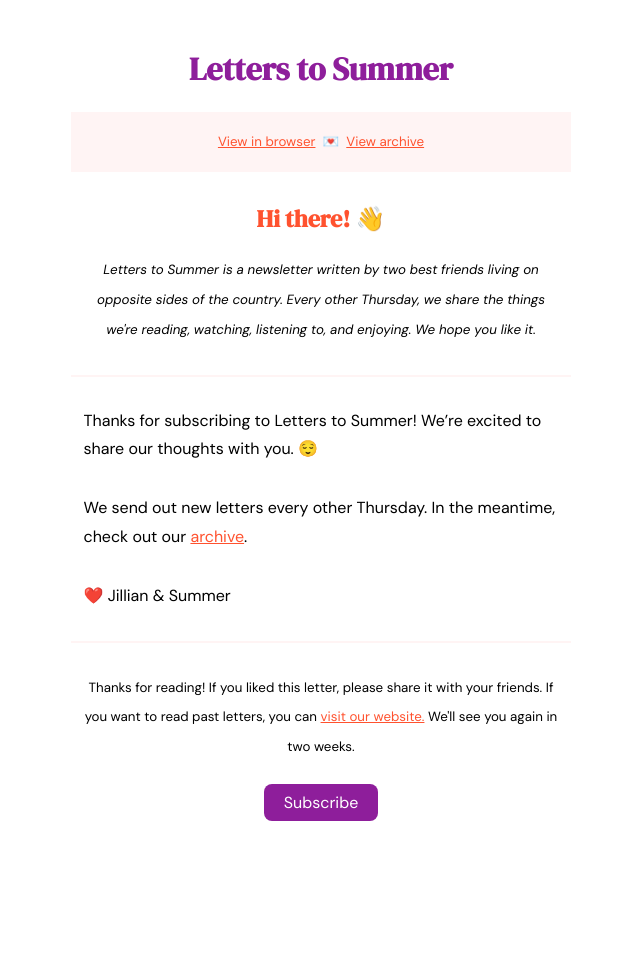
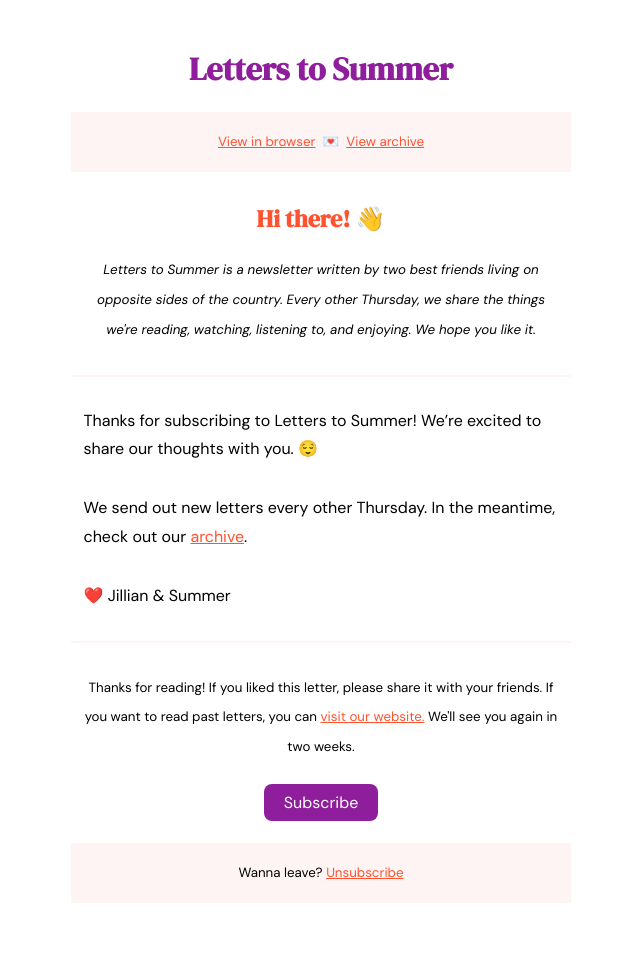
Before and after one commit to jilliangmeehan/letters-to-summer, a Jekyll site: the page built from emails/welcome.md, in a window 1280 px wide. Shown: the whole page, without its empty margins (319-959 px from the left). Built offline with Jekyll 4.4.1, drawn with Linux system fonts in a browser that asks for light colours; before the commit the page ends 900 px from its top, so only the background shows below that.

Commit message:
adds unsub back into email layout

```diff
--- a/_layouts/email.html
+++ b/_layouts/email.html
@@ -111,6 +111,7 @@
       <div class="subscribe">
         <a class="button" href="https://letterstosummer.com/subscribe">Subscribe</a>
       </div>
+      <p class="pink"><small>Wanna leave? <a href="*|UNSUB|*">Unsubscribe</a></small></p>
     </footer>
   </body>
 </html>
```
Also changed, not shown: 6 other files.
